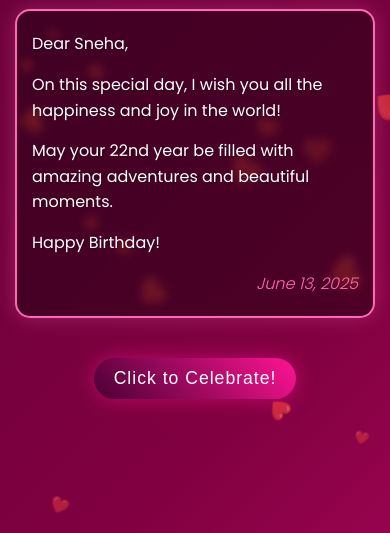
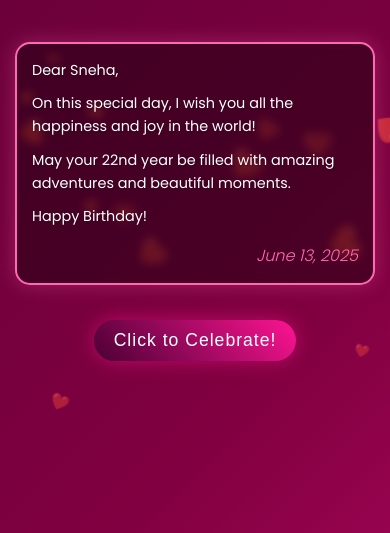
Before and after one commit to barada02/SnehaBday, a plain HTML site: page index.html in a window 390 px wide. Shown: the part 311-844 px from the top of the page. Drawn offline with Linux system fonts and the light colour scheme.

Commit message:
ui corrected

```diff
--- a/script.js
+++ b/script.js
@@ -29,8 +29,7 @@ document.addEventListener('DOMContentLoaded', function() {
             container.appendChild(heart);
         }
     }
-
-    // Add keyframes for heart animation
+      // Add keyframes for heart animation
     const style = document.createElement('style');
     style.innerHTML = `
         @keyframes heartFloat {
@@ -39,11 +38,11 @@ document.addEventListener('DOMContentLoaded', function() {
                 opacity: 0.4;
             }
             50% {
-                transform: translateY(-100px) rotate(180deg);
+                transform: translateY(-50px) rotate(180deg);
                 opacity: 0.7;
             }
             100% {
-                transform: translateY(-200px) rotate(360deg);
+                transform: translateY(-100px) rotate(360deg);
                 opacity: 0;
             }
         }
--- a/styles.css
+++ b/styles.css
@@ -8,11 +8,13 @@ body {
     font-family: 'Poppins', sans-serif;
     background: linear-gradient(135deg, #1a0024, #4a0033, #800040, #ff1493);
     background-size: 400% 400%;
-    height: 100vh;
+    min-height: 100vh;
     display: flex;
     justify-content: center;
     align-items: center;
-    overflow: hidden;
+    overflow-x: hidden;
+    margin: 0;
+    padding: 0;
     color: #fff;
     animation: gradientBackground 15s ease infinite;
 }
@@ -26,13 +28,12 @@ body {
 .container {
     width: 100%;
     max-width: 800px;
-    padding: 40px 20px;
+    padding: 20px;
     display: flex;
     flex-direction: column;
     justify-content: center;
     align-items: center;
     position: relative;
-    min-height: 100vh;
     overflow-x: hidden;
 }
 
@@ -118,6 +119,7 @@ body {
     overflow: hidden;
     pointer-events: none;
     z-index: -1;
+    max-height: 100vh;
 }
 
 .balloon {
@@ -295,6 +297,16 @@ body {
     }
 
     .container {
-        padding: 30px 15px;
+        padding: 15px;
+    }
+
+    .message-box {
+        padding: 15px;
+        margin: 15px 0;
+    }
+
+    .message-box p {
+        font-size: 0.9rem;
+        margin-bottom: 10px;
     }
 }
```
Also changed, not shown: index.html (+2 -1 lines).
